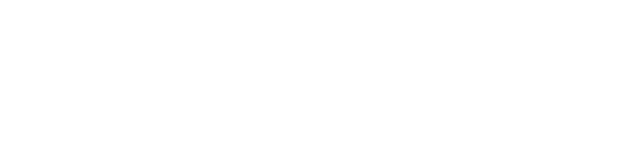
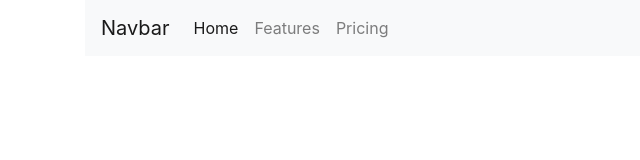
Before and after one commit to PeteRydell/responsive-portfolio, a plain HTML site: page index.html in a window 1280 px wide. Shown: the whole page, without its empty margins (0-640 px from the left). Drawn offline with nearby package versions, Linux system fonts and the light colour scheme; files that its build step writes are made by us from their sources.

Commit message:
initial navbar and css style sheet

```diff
--- a/index.html
+++ b/index.html
@@ -5,9 +5,24 @@
     <meta name="viewport" content="width=device-width, initial-scale=1.0">
     <meta http-equiv="X-UA-Compatible" content="ie=edge">
     <link rel="stylesheet" href="https://stackpath.bootstrapcdn.com/bootstrap/4.3.1/css/bootstrap.min.css" integrity="sha384-ggOyR0iXCbMQv3Xipma34MD+dH/1fQ784/j6cY/iJTQUOhcWr7x9JvoRxT2MZw1T" crossorigin="anonymous">
+    <link rel="stylesheet" type="text/css" href="assets/css/style.css">
     <title>Document</title>
 </head>
 <body>
-
+    <div class="container">
+        <nav class="navbar navbar-expand-lg navbar-light bg-light">
+            <a class="navbar-brand" href="#">Navbar</a>
+            <button class="navbar-toggler" type="button" data-toggle="collapse" data-target="#navbarNavAltMarkup" aria-controls="navbarNavAltMarkup" aria-expanded="false" aria-label="Toggle navigation">
+              <span class="navbar-toggler-icon"></span>
+            </button>
+            <div class="collapse navbar-collapse" id="navbarNavAltMarkup">
+              <div class="navbar-nav">
+                <a class="nav-item nav-link active" href="#">Home <span class="sr-only">(current)</span></a>
+                <a class="nav-item nav-link" href="#">Features</a>
+                <a class="nav-item nav-link" href="#">Pricing</a>
+              </div>
+            </div>
+          </nav>
+    </div>
 </body>
 </html>
```
Also changed, not shown: contact.html (+16 -1 lines), portfolio.html (+16 -1 lines), assets/style.css (added).
